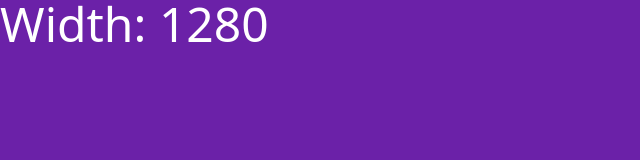
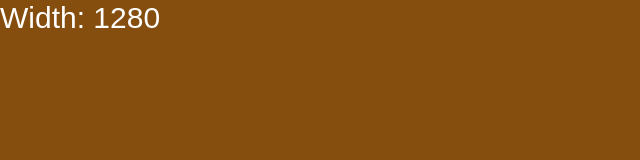
Before and after one commit to shekhardase/tailwind-learning, a plain HTML site: page 17-customization/index.html in a window 1280 px wide. Shown: the whole page, without its empty margins (0-640 px from the left). Drawn offline with nearby package versions, Linux system fonts and the light colour scheme.

Commit message:
Customization in Tailwind

```diff
--- a/17-customization/index.html
+++ b/17-customization/index.html
@@ -1,18 +1,57 @@
 <!DOCTYPE html>
 <html lang="en">
+
 <head>
   <meta charset="UTF-8" />
   <meta http-equiv="X-UA-Compatible" content="IE=edge" />
   <meta name="viewport" content="width=device-width, initial-scale=1.0" />
   <script src="https://cdn.tailwindcss.com"></script>
   <title>Customization</title>
+
+  <script>
+    tailwind.config = {
+      theme: {
+
+        screens: {
+          sm: '550px',
+          md: '800px',
+          lg: '1200px',
+          xl: '1440px'
+        },
+        fontFamily: {
+          sans: ['Graphik', 'sans-serif'],
+          serif: ['Merriweather', 'serif']
+        },
+
+        extend: {
+          colors: {
+            primary: "#ff5733",
+            secondary: '#fa4874'
+          }
+        },
+        spacing: {
+          8: '10rem',
+          128: '2344rem'
+        }
+
+      }
+    }
+  </script>
+
+
 </head>
-  <body
-    class="bg-black sm:bg-green-800 md:bg-primary lg:bg-yellow-800 xl:bg-purple-800 2xl:bg-orange-800"
-  >
+
+<body class="bg-primary sm:bg-blue-800 md:bg-red-400 lg:bg-yellow-800 xl:bg-purple-800 2xl:bg-orange-800">
+
+
+
   <h1 class="text-white text-xl md:text-3xl xl:text-5xl">
     Tailwind is awesome
   </h1>
+
+
+
+
 
   <script>
     function showBrowserWidth() {
@@ -27,6 +66,7 @@
     window.onresize = showBrowserWidth
   </script>
 </body>
+
 </html>
 
 <!-- Breakpoint Classes
```
Lines whose indentation alone changed are shown as unchanged.
